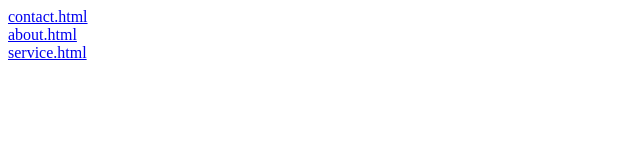
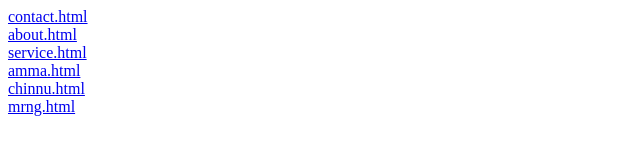
Before and after one commit to peeramma1989/monolithicapps, a plain HTML site: page index.html in a window 1280 px wide. Shown: the whole page, without its empty margins (0-640 px from the left). Drawn offline with Linux system fonts and the light colour scheme.

Commit message:
updatedline

```diff
--- a/index.html
+++ b/index.html
@@ -1,3 +1,6 @@
 <a href="contact.html">contact.html</a><br>
 <a href="about.html">about.html</a><br>
 <a href="service.html">service.html</a><br>
+<a href="amma.html">amma.html</a><br>
+<a href="chinnu.html">chinnu.html</a><br>
+<a href="mrng.html">mrng.html</a><br>
```
Also changed, not shown: amma.html (added, +1 -0 lines), chinnu.html (added, +1 -0 lines).
